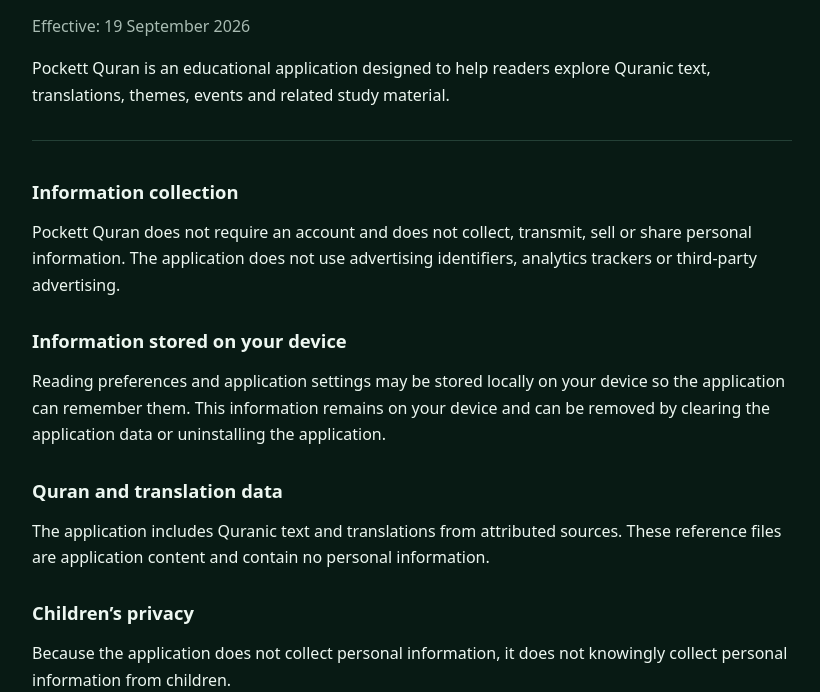
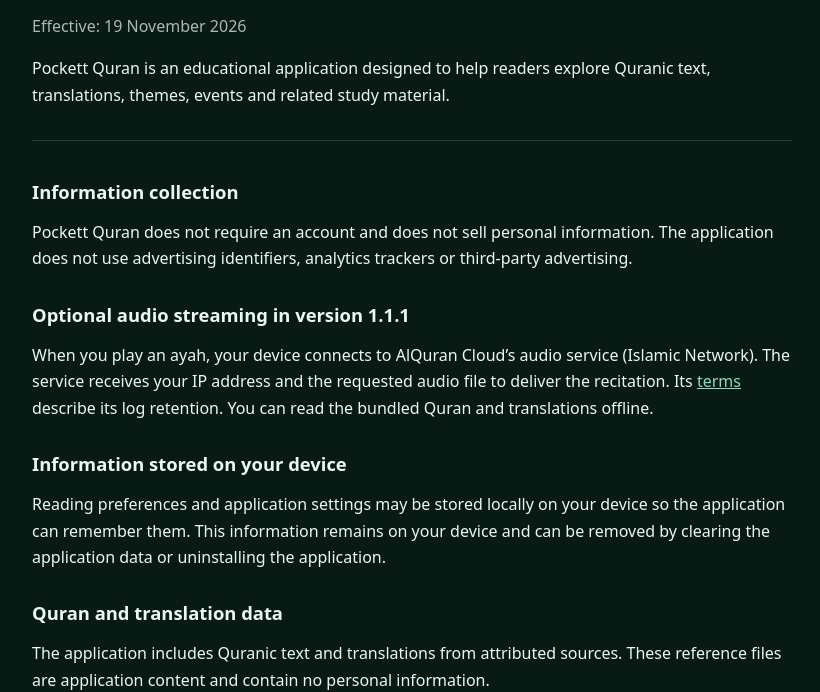
Before and after one commit to drusmanbuttar/ProjectQuran, a website: page dist/privacy.html in a window 1280 px wide. Shown: the part 111-803 px from the top of the page, without its empty margins (228-1048 px from the left). Drawn offline with Linux system fonts and the light colour scheme.

Commit message:
Release Pockett Quran 1.1.1 with optional Al-Sudais recitation (#27)
* Prepare Pockett Quran 1.1.1 recitation release

* Prepare Pockett Quran 1.1.1 recitation release

* Prepare Pockett Quran 1.1.1 recitation release

* Prepare Pockett Quran 1.1.1 recitation release

* Prepare Pockett Quran 1.1.1 recitation release

* Prepare Pockett Quran 1.1.1 recitation release

* Prepare Pockett Quran 1.1.1 recitation release

* Stage Pockett Quran 1.1.1 for TestFlight and Android internal testing

* Verify signed candidate build and upload results

```diff
--- a/dist/privacy.html
+++ b/dist/privacy.html
@@ -11,17 +11,17 @@
 </head>
 <body><main>
   <h1>Pockett Quran Privacy Policy</h1>
-  <p class="muted">Effective: 19 September 2026</p>
+  <p class="muted">Effective: 19 November 2026</p>
   <p>Pockett Quran is an educational application designed to help readers explore Quranic text, translations, themes, events and related study material.</p>
   <section>
     <h2>Information collection</h2>
-    <p>Pockett Quran does not require an account and does not collect, transmit, sell or share personal information. The application does not use advertising identifiers, analytics trackers or third-party advertising.</p>
-    <h2>Information stored on your device</h2>
+    <p>Pockett Quran does not require an account and does not sell personal information. The application does not use advertising identifiers, analytics trackers or third-party advertising.</p>
+    <h2>Optional audio streaming in version 1.1.1</h2><p>When you play an ayah, your device connects to AlQuran Cloud’s audio service (Islamic Network). The service receives your IP address and the requested audio file to deliver the recitation. Its <a href="https://alquran.cloud/terms-and-conditions">terms</a> describe its log retention. You can read the bundled Quran and translations offline.</p><h2>Information stored on your device</h2>
     <p>Reading preferences and application settings may be stored locally on your device so the application can remember them. This information remains on your device and can be removed by clearing the application data or uninstalling the application.</p>
     <h2>Quran and translation data</h2>
     <p>The application includes Quranic text and translations from attributed sources. These reference files are application content and contain no personal information.</p>
     <h2>Children’s privacy</h2>
-    <p>Because the application does not collect personal information, it does not knowingly collect personal information from children.</p>
+    <p>The app has no child profiles. Optional audio playback makes the network request described above for all listeners.</p>
     <h2>Changes</h2>
     <p>If the application’s data practices change, this policy will be updated before the relevant application update is released.</p>
     <h2>Contact and support</h2>
--- a/package.json
+++ b/package.json
@@ -1,6 +1,6 @@
 {
   "name": "projectquran",
-  "version": "1.1.0",
+  "version": "1.1.1",
   "private": true,
   "type": "module",
   "description": "Source-linked Quran research web app and installable PWA",
```
Also changed, not shown: .github/workflows/android-play.yml, .github/workflows/ios-testflight.yml, .github/workflows/verify-recitation-candidate.yml (added), .release/candidate/1.1.1.txt (added), 3 other files.
